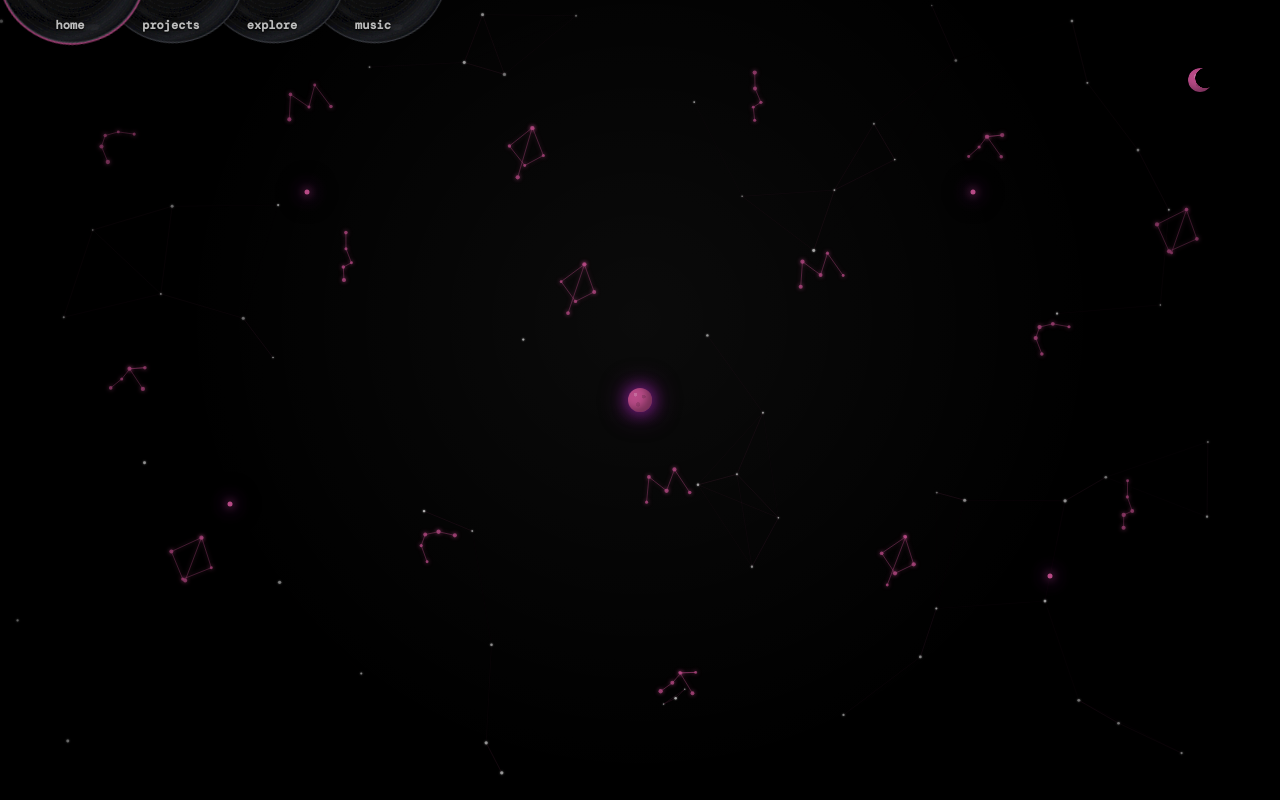
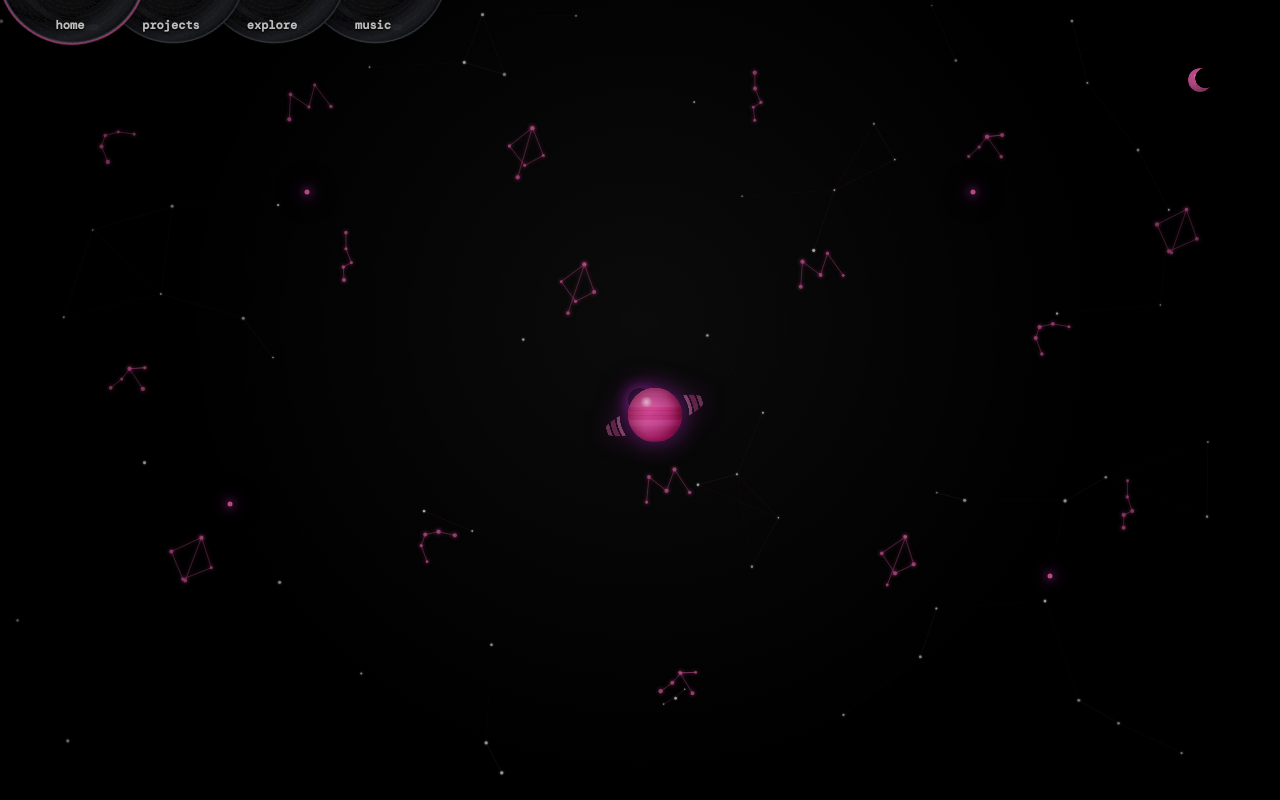
Before and after one commit to youngclaus/weidenfeller, a Next.js app: page / in a window 1280 px wide. Built offline with nearby package versions, Linux system fonts and the light colour scheme; a web font is replaced by a local one.

Commit message:
Use shared space backdrop across pages

```diff
--- a/components/About/ImageContainer.tsx
+++ b/components/About/ImageContainer.tsx
@@ -180,28 +180,14 @@ const ExploreLayout = styled.div`
   overflow: hidden;
   padding: clamp(70px, 10vh, 108px) clamp(18px, 4vw, 48px) clamp(26px, 5vh, 48px);
 
-  &::before {
-    content: "";
-    position: absolute;
-    inset: -8%;
-    z-index: 0;
-    opacity: 0.24;
-    background-image: url('/About/background.png');
-    background-position: center bottom;
-    background-size: auto 115%;
-    background-repeat: repeat-x;
-    filter: blur(10px) saturate(0.55) brightness(0.72);
-    transform: scale(1.04);
-  }
-
   &::after {
     content: "";
     position: absolute;
     inset: 0;
     z-index: 0;
     background:
-      radial-gradient(circle at 50% 42%, rgba(0, 0, 0, 0.2), rgba(0, 0, 0, 0.76) 72%),
-      linear-gradient(to bottom, rgba(0, 0, 0, 0.4), rgba(0, 0, 0, 0.24) 46%, rgba(0, 0, 0, 0.7));
+      radial-gradient(circle at 50% 42%, rgba(0, 0, 0, 0), rgba(0, 0, 0, 0.22) 76%),
+      linear-gradient(to bottom, rgba(0, 0, 0, 0.08), rgba(0, 0, 0, 0.24));
     pointer-events: none;
   }
 
--- a/components/Index/FeaturedStars.tsx
+++ b/components/Index/FeaturedStars.tsx
@@ -2,6 +2,8 @@ import React from 'react';
 import styled from 'styled-components';
 import { featuredStars } from './featuredStarsData';
 import { getThemeGlowFilter } from '../Theme/exploreGlow';
+import RingedPlanet from './RingedPlanet';
+import { useTheme } from '../Theme/ThemeContext';
 
 type StarStyle = React.CSSProperties & {
   '--x': string;
@@ -10,7 +12,10 @@ type StarStyle = React.CSSProperties & {
   '--my': string;
 };
 
-const FeaturedStars: React.FC = () => (
+const FeaturedStars: React.FC = () => {
+  const { theme } = useTheme();
+
+  return (
     <Layer aria-label="Featured profile objects">
       {featuredStars.map((star) => {
         const style: StarStyle = {
@@ -29,13 +34,16 @@ const FeaturedStars: React.FC = () => (
             aria-label={`Reveal featured ${isCentral ? 'planet' : 'star'}: ${star.label}`}
             $central={isCentral}
           >
-          <Point $central={isCentral} aria-hidden="true" />
+            <Point $central={isCentral} aria-hidden="true">
+              {isCentral && <RingedPlanet color={theme.c3} size={54} glow={false} />}
+            </Point>
             <Label>{star.label}</Label>
           </Star>
         );
       })}
     </Layer>
   );
+};
 
 export default FeaturedStars;
 
@@ -81,9 +89,10 @@ const Point = styled.span<{ $central: boolean }>`
   width: ${({ $central }) => ($central ? '24px' : '5px')};
   height: ${({ $central }) => ($central ? '24px' : '5px')};
   border-radius: 50%;
+  color: ${({ theme }) => theme.c3};
   background: ${({ $central, theme }) => (
     $central
-      ? `radial-gradient(circle at 31% 28%, rgba(255,255,255,.18) 0 7%, transparent 8%), radial-gradient(circle at 66% 36%, rgba(0,0,0,.14) 0 8%, transparent 9%), radial-gradient(circle at 42% 68%, rgba(0,0,0,.12) 0 10%, transparent 11%), ${theme.c3}`
+      ? 'transparent'
       : theme.c3
   )};
   box-shadow: ${({ $central, theme }) => (
@@ -112,8 +121,8 @@ const Point = styled.span<{ $central: boolean }>`
   }
 
   @media (max-width: 699px) {
-    width: ${({ $central }) => ($central ? '20px' : '5px')};
-    height: ${({ $central }) => ($central ? '20px' : '5px')};
+    width: ${({ $central }) => ($central ? '46px' : '5px')};
+    height: ${({ $central }) => ($central ? '46px' : '5px')};
   }
 `;
 
--- /dev/null
+++ b/components/Index/RingedPlanet.tsx
@@ -0,0 +1,185 @@
+import React from 'react';
+
+export interface RingedPlanetProps {
+  color?: string;
+  size?: number;
+  glow?: boolean;
+  style?: React.CSSProperties;
+  className?: string;
+}
+
+const namedColors: Record<string, [number, number, number]> = {
+  black: [0, 0, 0],
+  gray: [128, 128, 128],
+  grey: [128, 128, 128],
+  orange: [255, 165, 0],
+  white: [255, 255, 255],
+};
+
+function parseColor(color: string): [number, number, number] {
+  const normalized = color.trim().toLowerCase();
+  const named = namedColors[normalized];
+  if (named) return named;
+
+  const rgb = normalized.match(/^rgba?\((\d+),\s*(\d+),\s*(\d+)/);
+  if (rgb) return [Number(rgb[1]), Number(rgb[2]), Number(rgb[3])];
+
+  const hex = normalized.replace('#', '');
+  const full = hex.length === 3
+    ? hex.split('').map(character => character + character).join('')
+    : hex.padEnd(6, '0');
+  const parsed: [number, number, number] = [
+    parseInt(full.slice(0, 2), 16),
+    parseInt(full.slice(2, 4), 16),
+    parseInt(full.slice(4, 6), 16),
+  ];
+
+  return parsed.every(Number.isFinite) ? parsed : [217, 180, 74];
+}
+
+const RingedPlanet: React.FC<RingedPlanetProps> = ({
+  color = '#d9b44a',
+  size = 240,
+  glow = true,
+  style,
+  className,
+}) => {
+  const [r, g, b] = parseColor(color);
+
+  const clamp = (value: number) => Math.max(0, Math.min(255, Math.round(value)));
+  const shift = (amount: number) => `rgb(${clamp(r + amount)}, ${clamp(g + amount)}, ${clamp(b + amount)})`;
+  const rgba = (amount: number, alpha: number) => (
+    `rgba(${clamp(r + amount)}, ${clamp(g + amount)}, ${clamp(b + amount)}, ${alpha})`
+  );
+
+  const light = shift(38);
+  const dark = shift(-55);
+  const deep = shift(-95);
+
+  let seed = (r * 131 + g * 17 + b * 7 + size) % 2147483647 || 1;
+  const random = () => {
+    seed = (seed * 16807) % 2147483647;
+    return seed / 2147483647;
+  };
+
+  const bands: { img: string; pos: string; size: string }[] = [];
+  let y = 0;
+  while (y < 100) {
+    const height = 5 + random() * 10;
+    const pick = random();
+    const tone = pick < 0.4 ? rgba(45, 0.5) : pick < 0.7 ? rgba(-55, 0.5) : rgba(15, 0.4);
+    const fade = height * 0.35;
+    bands.push({
+      img: `linear-gradient(rgba(0,0,0,0) 0%, ${tone} ${fade}%, ${tone} ${100 - fade}%, rgba(0,0,0,0) 100%)`,
+      pos: `0% ${y}%`,
+      size: `100% ${height + 1}%`,
+    });
+    y += height;
+  }
+
+  const ringWidth = size * 1.95;
+  const ringHeight = size * 0.5;
+  const ringBase: React.CSSProperties = {
+    position: 'absolute',
+    left: (size - ringWidth) / 2,
+    top: (size - ringHeight) / 2,
+    width: ringWidth,
+    height: ringHeight,
+    borderRadius: '50%',
+    transform: 'rotate(-18deg)',
+    backgroundImage: `repeating-radial-gradient(circle,
+      rgba(0,0,0,0) 0%, rgba(0,0,0,0) 64%,
+      ${rgba(60, 0.45)} 64.5%, ${rgba(60, 0.45)} 70%,
+      rgba(0,0,0,0) 70.5%, rgba(0,0,0,0) 73%,
+      ${rgba(-20, 0.55)} 73.5%, ${rgba(-20, 0.55)} 82%,
+      rgba(0,0,0,0) 82.5%, rgba(0,0,0,0) 85%,
+      ${rgba(40, 0.4)} 85.5%, ${rgba(40, 0.4)} 92%,
+      rgba(0,0,0,0) 92.5%)`,
+    pointerEvents: 'none',
+  };
+
+  return (
+    <div
+      className={className}
+      style={{
+        position: 'relative',
+        width: size,
+        height: size,
+        display: 'inline-block',
+        ...style,
+      }}
+    >
+      <style>{`@keyframes ringed-planet-spin { from { background-position-x: 0; } to { background-position-x: ${-size}px; } }`}</style>
+
+      {glow && (
+        <div
+          style={{
+            position: 'absolute',
+            inset: -size * 0.18,
+            borderRadius: '50%',
+            background: `radial-gradient(circle, ${rgba(40, 0.45)} 0%, ${rgba(40, 0.18)} 45%, rgba(0,0,0,0) 70%)`,
+            filter: `blur(${size * 0.02}px)`,
+            pointerEvents: 'none',
+          }}
+        />
+      )}
+
+      <div style={{ ...ringBase, clipPath: 'inset(0 0 50% 0)' }} />
+
+      <div
+        style={{
+          position: 'absolute',
+          inset: 0,
+          borderRadius: '50%',
+          overflow: 'hidden',
+          background: `radial-gradient(circle at 32% 30%, ${light} 0%, ${color} 42%, ${dark} 82%, ${deep} 100%)`,
+          boxShadow: `inset ${-size * 0.06}px ${-size * 0.04}px ${size * 0.16}px ${rgba(-110, 0.55)}`,
+        }}
+      >
+        <div
+          style={{
+            position: 'absolute',
+            top: 0,
+            left: 0,
+            width: '300%',
+            height: '100%',
+            backgroundImage: bands.map(layer => layer.img).join(', '),
+            backgroundRepeat: 'no-repeat',
+            backgroundPosition: bands.map(layer => layer.pos).join(', '),
+            backgroundSize: bands.map(layer => layer.size).join(', '),
+            mixBlendMode: 'soft-light',
+            animation: `ringed-planet-spin ${Math.round(Math.max(18, size * 0.18))}s linear infinite`,
+          }}
+        />
+
+        <div
+          style={{
+            position: 'absolute',
+            inset: 0,
+            borderRadius: '50%',
+            background: `radial-gradient(circle at 70% 72%, rgba(0,0,0,0) 38%, ${rgba(-120, 0.5)} 100%)`,
+            pointerEvents: 'none',
+          }}
+        />
+
+        <div
+          style={{
+            position: 'absolute',
+            top: size * 0.16,
+            left: size * 0.2,
+            width: size * 0.28,
+            height: size * 0.2,
+            borderRadius: '50%',
+            background: 'radial-gradient(circle, rgba(255,255,255,0.55) 0%, rgba(255,255,255,0) 70%)',
+            filter: `blur(${size * 0.01}px)`,
+            pointerEvents: 'none',
+          }}
+        />
+      </div>
+
+      <div style={{ ...ringBase, clipPath: 'inset(50% 0 0 0)' }} />
+    </div>
+  );
+};
+
+export default RingedPlanet;
--- a/pages/_app.tsx
+++ b/pages/_app.tsx
@@ -53,17 +53,14 @@ const ThemedApp: React.FC = () => {
     }, (PAGE_FADE_MS * 2) + PAGE_FADE_GAP_MS));
   }, [activeComponent, isTransitioning]);
 
-  const usesStarfield = activeComponent === 'index' || activeComponent === 'projects';
   const showHomeObjects = activeComponent === 'index' && contentVisible;
 
   return (
     <StyledThemeProvider theme={theme}>
       <StageGlobals />
-      {usesStarfield && (
-        <SharedStarfield aria-hidden={activeComponent !== 'index'}>
-          <ConstellationBackground interactiveVisible={showHomeObjects} />
-        </SharedStarfield>
-      )}
+      <SharedStarfield aria-hidden={activeComponent !== 'index'}>
+        <ConstellationBackground interactiveVisible={showHomeObjects} />
+      </SharedStarfield>
       <AppStage className={`stage-${activeComponent}`} $contentVisible={contentVisible}>
         <Header
           activeComponent={activeComponent}
--- a/pages/about.tsx
+++ b/pages/about.tsx
@@ -22,7 +22,7 @@ const Container = styled.div`
     width: 100vw;
     height: 100vh;
     position: relative;
-    background-color: ${({ theme }) => theme.c2};
+    background-color: transparent;
     user-select: none;
     -webkit-user-drag: none;
     z-index: 1;
--- a/pages/music.tsx
+++ b/pages/music.tsx
@@ -36,7 +36,7 @@ export default Music;
 const Container = styled.div`
   width: 100vw;
   height: 100vh;
-  background-color: ${({theme}) => theme.c1};
+  background: transparent;
   font-family: Arial, sans-serif;
   user-select: none;
   -webkit-user-drag: none;
@@ -49,7 +49,7 @@ const Text = styled.h3`
   transform: translate(-50%, 0);
   font-family: "DM Mono", monospace;
   font-size: 2rem;
-  color: ${({ theme }) => theme.c4};
+  color: ${({ theme }) => theme.c3};
   margin: 0;
   z-index: 3;
   white-space: nowrap;
--- a/styles/globals.css
+++ b/styles/globals.css
@@ -9,8 +9,16 @@ html, body {
   font-family: -apple-system, BlinkMacSystemFont, 'Segoe UI', Roboto, 'Helvetica Neue', Arial, sans-serif;
   -webkit-font-smoothing: antialiased;
   -moz-osx-font-smoothing: grayscale;
-  background: #f8f9fa;
-  color: #333;
+  background: #000;
+  color: #fff;
+}
+
+#__next {
+  min-width: 300px;
+  min-height: 500px;
+  width: 100dvw;
+  height: 100dvh;
+  background: #000;
 }
 
 button[aria-label^="Reveal constellation"]:focus > span {
```
Lines whose indentation alone changed are shown as unchanged.
